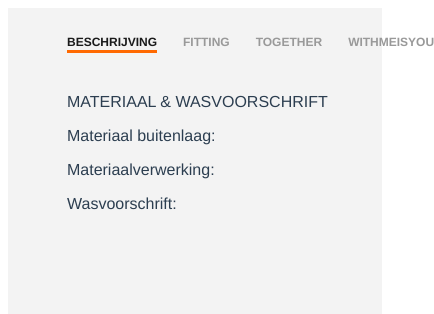
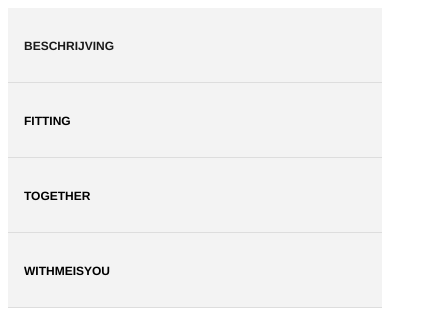
Before and after one commit to StanislavSt/ZalandoComponent, a Vue app: page / in a window 390 px wide. Shown: the top 314 px of the page, 434 px wide, since content can reach past the window. Built offline with nearby package versions, Linux system fonts and the light colour scheme; grey boxes are pictures that could not be loaded.

Commit message:
Added some media queries

```diff
--- a/src/components/ZalandoMenu.vue
+++ b/src/components/ZalandoMenu.vue
@@ -4,9 +4,11 @@
 			<div class="product-info">
 				<div class="menu">
 					<ul>
-						<li v-for="(item,index) in menuItems" :key="index" @mouseenter="changeIndex(index+1)">
-							<a :class="{'selected' : currentindex === index+1}" :ref="'element' + (index+1)">{{item}}</a>
-						</li>
+						<div v-for="(item,index) in menuItems" :key="index" class="list-item">
+							<li @mouseenter="changeIndex(index+1)">
+								<a :class="{'selected' : currentindex === index+1}" :ref="'element' + (index+1)">{{item}}</a>
+							</li>
+						</div>
 					</ul>
 					<hr :style="{ margin: computedMargin, width: computedWidth +'px'}" />
 				</div>
@@ -142,6 +144,9 @@ export default {
 	height: 100%;
 	width: 100%;
 }
+.cluster-divider {
+	display: none;
+}
 /*Menu */
 ul {
 	max-width: 500px;
@@ -150,16 +155,17 @@ ul {
 	display: flex;
 	align-items: flex-start;
 }
-ul > li {
+ul li {
 	list-style: none;
 	margin-right: 26px;
 }
-ul > li > a {
+ul li a {
 	text-transform: uppercase;
 	font-size: 12px;
 	display: inline-block;
 	color: #999;
 	font-weight: bold;
+	cursor: pointer;
 }
 .selected {
 	color: #1a1a1a;
@@ -189,4 +195,69 @@ hr {
 .slide-right-leave-to {
 	transform: translate(350%, 0);
 }
+@media screen and (max-width: 920px) {
+	.product-info {
+		margin-left: 5%;
+	}
+}
+@media screen and (max-width: 800px) {
+	.slide-left-leave-active,
+	.slide-left-enter-active,
+	.slide-right-leave-active,
+	.slide-right-enter-active {
+		transition: 0;
+	}
+	.slide-left-enter,
+	.slide-left-leave-to,
+	.slide-right-enter,
+	.slide-right-leave-to {
+		transform: none;
+	}
+	.list-item {
+		height: 100%;
+		width: 100%;
+		border-bottom: solid 1px #ddd;
+		display: flex;
+	}
+	.container {
+		display: block;
+		height: 300px;
+		width: 100%;
+	}
+	.product-info-wrapper {
+		width: 100%;
+		height: 100%;
+	}
+	.product-image {
+		display: none;
+	}
+	.product-info {
+		padding: 0;
+		margin: 0;
+		width: 100%;
+	}
+	hr {
+		display: none;
+	}
+	ul {
+		height: 100%;
+		max-width: 800px;
+		flex-direction: column;
+		justify-content: space-between;
+	}
+	ul li {
+		margin: auto 0;
+		width: 100%;
+	}
+	ul li a {
+		color: black;
+		margin-left: 1rem;
+	}
+	.menu {
+		height: 100%;
+	}
+	.text-wrapper {
+		display: none;
+	}
+}
 </style>
```
